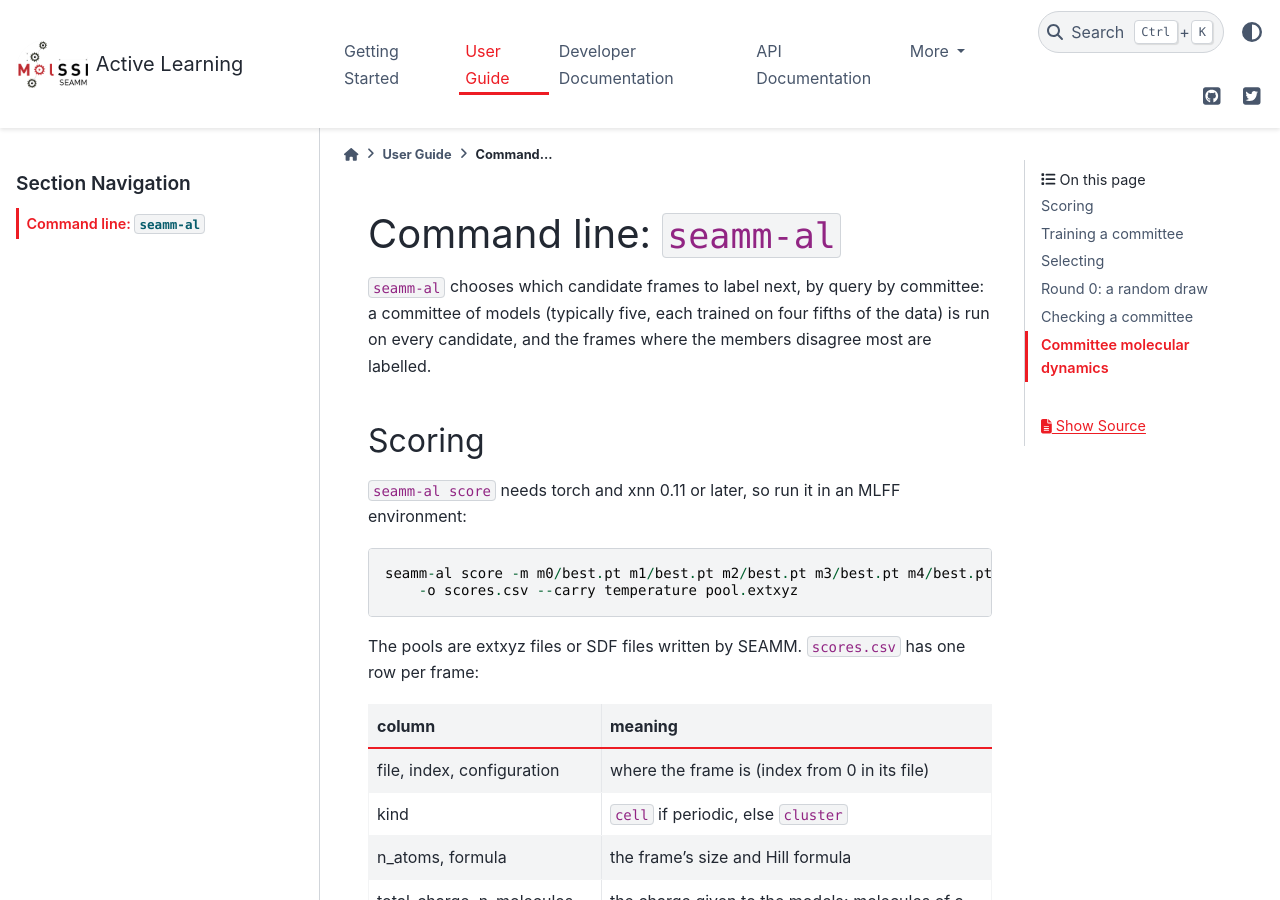
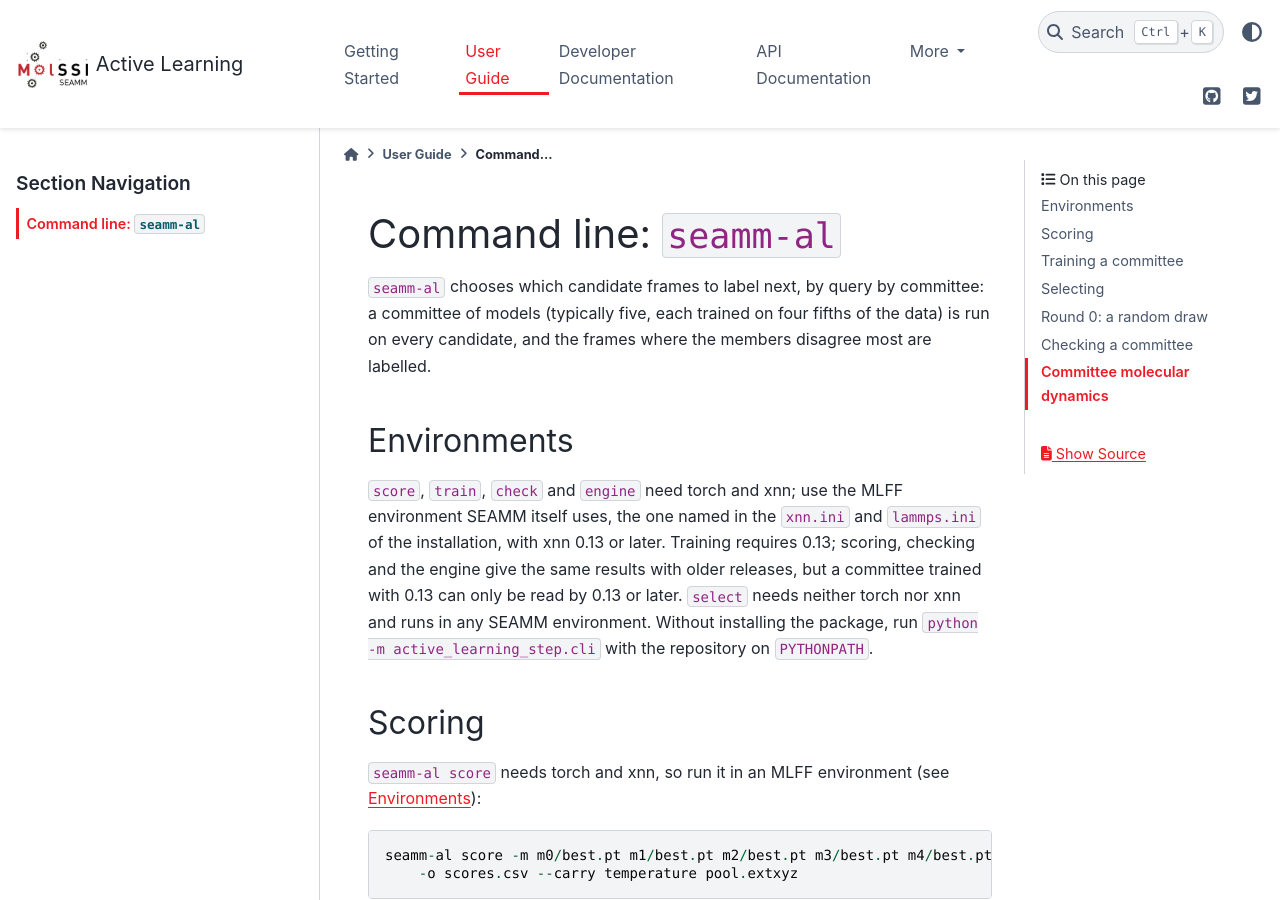
Before and after one commit to molssi-seamm/active_learning_step, a Sphinx documentation site: the page built from docs/user_guide/seamm_al.rst, in a window 1280 px wide and 900 px high. Built offline with Sphinx 7.4.7 and the PyData theme 0.15.4, drawn with Linux system fonts in a browser that asks for light colours; pages that are not in the unit, such as notebooks, are missing from menus.

Commit message:
Docs: use SEAMM's MLFF environment (xnn 0.13 or later)
Co-Authored-By: Claude Opus 5.5 <noreply@anthropic.com>

```diff
--- a/docs/user_guide/seamm_al.rst
+++ b/docs/user_guide/seamm_al.rst
@@ -6,11 +6,22 @@ Command line: ``seamm-al``
 committee of models (typically five, each trained on four fifths of the data) is run
 on every candidate, and the frames where the members disagree most are labelled.
 
+Environments
+============
+
+``score``, ``train``, ``check`` and ``engine`` need torch and xnn; use the MLFF
+environment SEAMM itself uses, the one named in the ``xnn.ini`` and ``lammps.ini`` of
+the installation, with xnn 0.13 or later. Training requires 0.13; scoring, checking and
+the engine give the same results with older releases, but a committee trained with 0.13
+can only be read by 0.13 or later. ``select`` needs neither torch nor xnn and runs in
+any SEAMM environment. Without installing the package, run ``python -m
+active_learning_step.cli`` with the repository on ``PYTHONPATH``.
+
 Scoring
 =======
 
-``seamm-al score`` needs torch and xnn 0.11 or later, so run it in an MLFF
-environment::
+``seamm-al score`` needs torch and xnn, so run it in an MLFF environment (see
+`Environments`_)::
 
     seamm-al score -m m0/best.pt m1/best.pt m2/best.pt m3/best.pt m4/best.pt \
         -o scores.csv --carry temperature pool.extxyz
```
Also changed, not shown: 1 other file.
